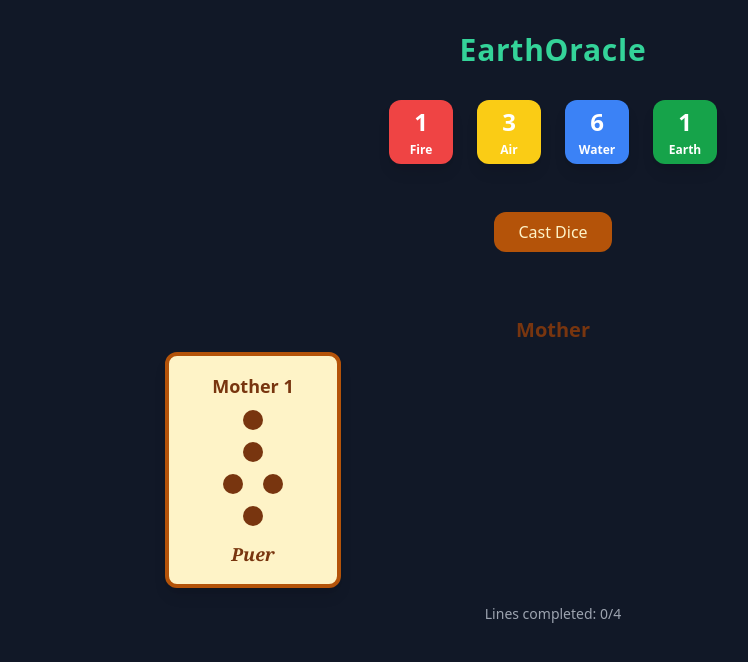
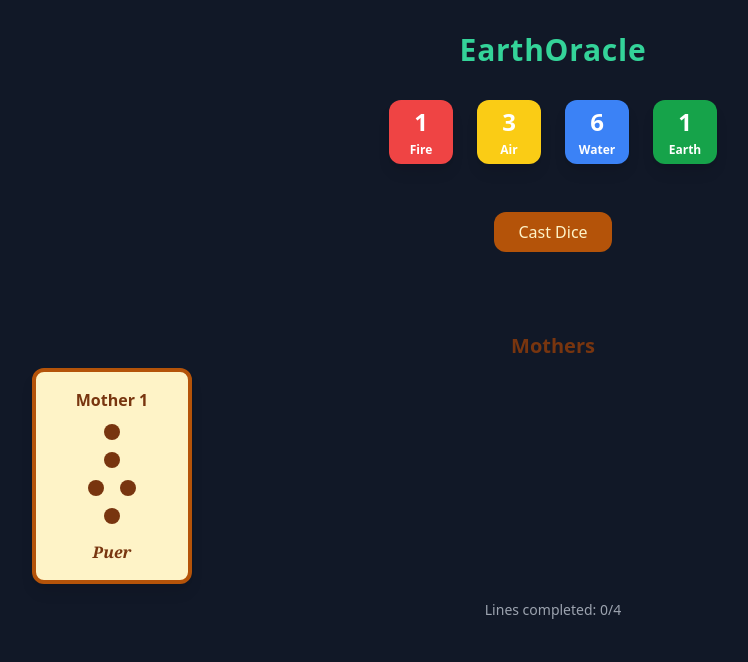
Before and after one commit to Whytebread/EarthOracle, a React (Create React App) app in the folder earth-oracle/: page / in a window 1280 px wide. Both pictures are taken after a click on the button "Cast Dice". Shown: the top 662 px of the page, without its empty margins (87-835 px from the left). Built offline with nearby package versions, Linux system fonts and the light colour scheme.

Commit message:
fixed issue of having mispelled titles on cards along with fixing issue of not having figure names on some cards

```diff
--- a/earth-oracle/src/components/CastingBoard.js
+++ b/earth-oracle/src/components/CastingBoard.js
@@ -1,11 +1,10 @@
 import React, { useState, useEffect } from "react";
-import { motion } from "framer-motion";
+import { motion, AnimatePresence } from "framer-motion";
 import DiceRoller from "./DiceRoller";
 import FigureCard from "./FigureCard";
 import { geomanticFigures } from "../data/figures";
 
 const CastingBoard = () => {
-  // --- State for each generation ---
   const [mothers, setMothers] = useState([]);
   const [daughters, setDaughters] = useState([]);
   const [nieces, setNieces] = useState([]);
@@ -14,19 +13,21 @@ const CastingBoard = () => {
 
   // --- Dice roll callback for generating mothers ---
   const handleRollComplete = (pattern) => {
+    // pattern is [0/1,0/1,0/1,0/1] top->bottom
     const figure = geomanticFigures.find((f) =>
       f.pattern.every((p, i) => p === pattern[i])
     );
 
     const newMother = {
-      name: figure ? figure.name : `Unknown ${mothers.length + 1}`,
+      name: figure ? figure.name : `Unknown`,
       pattern,
     };
 
     setMothers((prev) => [...prev, newMother]);
   };
 
-  const addFigures = (f1, f2) => f1.map((line, idx) => (f1[idx] + f2[idx]) % 2);
+  // add binary figures line-by-line modulo 2
+  const addFigures = (f1, f2) => f1.map((line, idx) => (Number(f1[idx]) + Number(f2[idx])) % 2);
 
   // --- Generate Daughters ---
   useEffect(() => {
@@ -35,12 +36,12 @@ const CastingBoard = () => {
         mothers.map((mother) => mother.pattern[lineIdx])
       );
 
-      const derived = daughterPatterns.map((pattern, idx) => {
+      const derived = daughterPatterns.map((pattern) => {
         const figure = geomanticFigures.find((f) =>
           f.pattern.every((p, i) => p === pattern[i])
         );
         return {
-          name: figure ? figure.name : `Unknown D${idx + 1}`,
+          name: figure ? figure.name : "Unknown",
           pattern,
         };
       });
@@ -49,91 +50,112 @@ const CastingBoard = () => {
     }
   }, [mothers]);
 
-  // --- Generate Nieces, Witnesses, Judge ---
+  // --- Generate Nieces, Witnesses, Judge (map patterns to figure names) ---
   useEffect(() => {
     if (mothers.length === 4 && daughters.length === 4) {
-      // Nieces
-      const niecesGenerated = [
-        { name: "Niece 1", pattern: addFigures(mothers[0].pattern, mothers[1].pattern) },
-        { name: "Niece 2", pattern: addFigures(mothers[2].pattern, mothers[3].pattern) },
-        { name: "Niece 3", pattern: addFigures(daughters[0].pattern, daughters[1].pattern) },
-        { name: "Niece 4", pattern: addFigures(daughters[2].pattern, daughters[3].pattern) },
+      // Nieces: M1+M2, M3+M4, D1+D2, D3+D4
+      const niecesGeneratedPatterns = [
+        addFigures(mothers[0].pattern, mothers[1].pattern),
+        addFigures(mothers[2].pattern, mothers[3].pattern),
+        addFigures(daughters[0].pattern, daughters[1].pattern),
+        addFigures(daughters[2].pattern, daughters[3].pattern),
       ];
 
+      const niecesGenerated = niecesGeneratedPatterns.map((pattern) => {
+        const fig = geomanticFigures.find((f) => f.pattern.every((p, i) => p === pattern[i]));
+        return { name: fig ? fig.name : "Unknown", pattern };
+      });
       setNieces(niecesGenerated);
 
-      // Witnesses
-      const witnessesGenerated = [
-        { name: "Witness 1", pattern: addFigures(niecesGenerated[0].pattern, niecesGenerated[1].pattern) },
-        { name: "Witness 2", pattern: addFigures(niecesGenerated[2].pattern, niecesGenerated[3].pattern) },
+      // Witnesses: N1+N2, N3+N4
+      const witnessesGeneratedPatterns = [
+        addFigures(niecesGenerated[0].pattern, niecesGenerated[1].pattern),
+        addFigures(niecesGenerated[2].pattern, niecesGenerated[3].pattern),
       ];
 
+      const witnessesGenerated = witnessesGeneratedPatterns.map((pattern) => {
+        const fig = geomanticFigures.find((f) => f.pattern.every((p, i) => p === pattern[i]));
+        return { name: fig ? fig.name : "Unknown", pattern };
+      });
       setWitnesses(witnessesGenerated);
 
-      // Judge
-      setJudge({
-        name: "Judge",
-        pattern: addFigures(witnessesGenerated[0].pattern, witnessesGenerated[1].pattern),
-      });
+      // Judge: W1 + W2
+      const judgePattern = addFigures(witnessesGenerated[0].pattern, witnessesGenerated[1].pattern);
+      const judgeFig = geomanticFigures.find((f) => f.pattern.every((p, i) => p === judgePattern[i]));
+      setJudge({ name: judgeFig ? judgeFig.name : "Unknown", pattern: judgePattern });
     }
   }, [mothers, daughters]);
 
   const isDisabled = mothers.length >= 4;
 
-  // --- Helper to render a generation ---
-  const renderGeneration = (title, figures) => (
-    figures && figures.length > 0 && (
+  // helper to make titles: "Mother 1", "Daughter 2", etc.
+  const getCardTitle = (rowTitle, idx) => {
+    if (rowTitle === "Judge") return "Judge";
+
+    const singularMap = {
+      Mothers: "Mother",
+      Daughters: "Daughter",
+      Nieces: "Niece",
+      Witnesses: "Witness",
+    };
+
+    const singular = singularMap[rowTitle] || rowTitle;
+    return `${singular} ${idx + 1}`;
+  };
+
+  // render one row, right-to-left
+  const renderRow = (figures, rowTitle, singularTitle) => {
+    if (!figures || figures.length === 0) return null;
+
+    return (
       <div>
         <h2 className="text-xl font-bold text-amber-900 mt-6 mb-2 text-center">
-          {title}
+          {rowTitle}
         </h2>
-        <div className="grid grid-cols-2 md:grid-cols-4 gap-6 justify-center">
-          {figures.map((figure, idx) => (
+        <div className="grid grid-cols-2 md:grid-cols-4 gap-6 justify-items-center">
+          {[...figures].reverse().map((figure, idx) => (
             <motion.div
               key={idx}
               initial={{ opacity: 0, y: 30 }}
               animate={{ opacity: 1, y: 0 }}
-              transition={{ duration: 0.6, delay: idx * 0.2 }}
+              transition={{ duration: 0.8 }}
             >
-              <FigureCard title={`${title} ${idx + 1}`} figure={figure} />
+              <FigureCard
+                title={getCardTitle(rowTitle, figures.length - 1 - idx)}
+                figure={figure}
+              />
             </motion.div>
           ))}
         </div>
       </div>
-    )
     );
+  };
 
   return (
-    <div className="flex flex-col items-center gap-10">
+    <div className="flex flex-col items-center gap-8 w-full">
       <DiceRoller onRollComplete={handleRollComplete} disabled={isDisabled} />
 
-      {/* Mothers */}
-      {renderGeneration("Mother", mothers)}
+      <div className="w-full max-w-6xl mt-6">
+        {renderRow(mothers, "Mothers", "Mother")}
+        {renderRow(daughters, "Daughters", "Daughter")}
+        {renderRow(nieces, "Nieces", "Niece")}
+        {renderRow(witnesses, "Witnesses", "Witness")}
 
-      {/* Daughters */}
-      {renderGeneration("Daughter", daughters)}
-
-      {/* Nieces */}
-      {renderGeneration("Niece", nieces)}
-
-      {/* Witnesses */}
-      {renderGeneration("Witness", witnesses)}
-
-      {/* Judge */}
         {judge && (
-        <div className="mt-6">
-          <h2 className="text-xl font-bold text-amber-900 mb-2 text-center">Judge</h2>
+          <div className="mt-8 text-center">
+            <h2 className="text-xl font-bold text-amber-900 mb-2">Judge</h2>
             <motion.div
               initial={{ opacity: 0, y: 30 }}
               animate={{ opacity: 1, y: 0 }}
-            transition={{ duration: 0.6 }}
+              transition={{ duration: 0.8 }}
+              className="flex justify-center"
             >
               <FigureCard title="Judge" figure={judge} />
             </motion.div>
           </div>
         )}
       </div>
+    </div>
   );
 };
-
 export default CastingBoard;
--- a/earth-oracle/src/components/FigureCard.js
+++ b/earth-oracle/src/components/FigureCard.js
@@ -3,27 +3,33 @@ import { motion } from "framer-motion";
 
 const FigureCard = ({ title, figure }) => {
   return (
-    <div className="bg-amber-100 border-4 border-amber-700 rounded-xl p-4 shadow-lg w-36 sm:w-40 md:w-44 text-center flex flex-col justify-between">
+    <div className="bg-amber-100 border-4 border-amber-700 rounded-xl p-4 shadow-lg w-40 text-center flex flex-col justify-between">
+      {/* TOP: role title */}
       <div>
-        <h3 className="font-bold text-amber-900 text-sm sm:text-base md:text-lg">
-          {title}
-        </h3>
+        <h3 className="font-bold text-amber-900 mb-1">{title}</h3>
 
-        <div className="flex flex-col items-center gap-2 mt-2">
+        {/* DOTS: slower sequential animation */}
+        <div className="flex flex-col items-center gap-1 mt-2">
           {figure.pattern.map((dot, i) => (
             <motion.div
               key={i}
-              initial={{ opacity: 0, y: -10 }}
+              initial={{ opacity: 0, y: -6 }}
               animate={{ opacity: 1, y: 0 }}
-              transition={{ delay: i * 0.3, duration: 0.5 }}
-              className={`flex justify-center items-center h-4 sm:h-5 md:h-6`}
+              transition={{
+                delay: i * 0.3,
+                duration: 0.6,
+                ease: "easeOut"
+              }}
+              className={`flex justify-center items-center h-6 ${
+                dot === 1 ? "w-8" : "w-20"
+              }`}
             >
               {dot === 1 ? (
-                <div className="h-3 sm:h-4 md:h-5 w-3 sm:w-4 md:w-5 rounded-full bg-amber-900" />
+                <div className="h-4 w-4 rounded-full bg-amber-900" />
               ) : (
-                <div className="flex justify-center items-center gap-3 sm:gap-4 md:gap-5">
-                  <div className="h-3 sm:h-4 md:h-5 w-3 sm:w-4 md:w-5 rounded-full bg-amber-900" />
-                  <div className="h-3 sm:h-4 md:h-5 w-3 sm:w-4 md:w-5 rounded-full bg-amber-900" />
+                <div className="flex justify-center gap-4">
+                  <div className="h-4 w-4 rounded-full bg-amber-900" />
+                  <div className="h-4 w-4 rounded-full bg-amber-900" />
                 </div>
               )}
             </motion.div>
@@ -31,11 +37,10 @@ const FigureCard = ({ title, figure }) => {
         </div>
       </div>
 
-      <div className="mt-3 flex flex-col items-center">
-        <p className="font-serif text-sm sm:text-base md:text-lg font-semibold text-amber-900 italic">
-          {figure.name}
-        </p>
-      </div>
+      {/* BOTTOM: figure name */}
+      <p className="mt-3 font-serif text-base font-semibold text-amber-900 italic">
+        {figure.name}
+      </p>
     </div>
   );
 };
```
Lines whose indentation alone changed are shown as unchanged.
